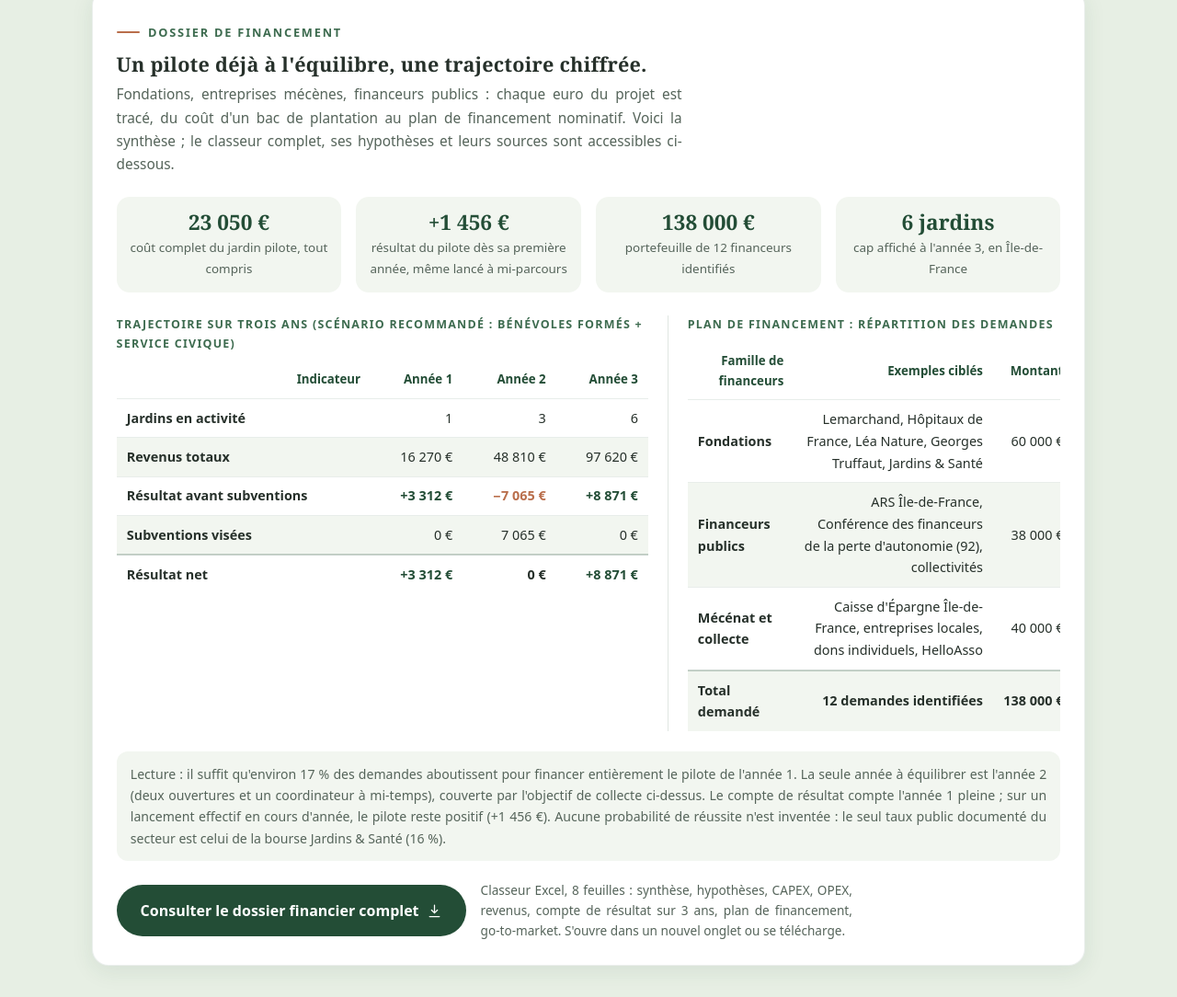
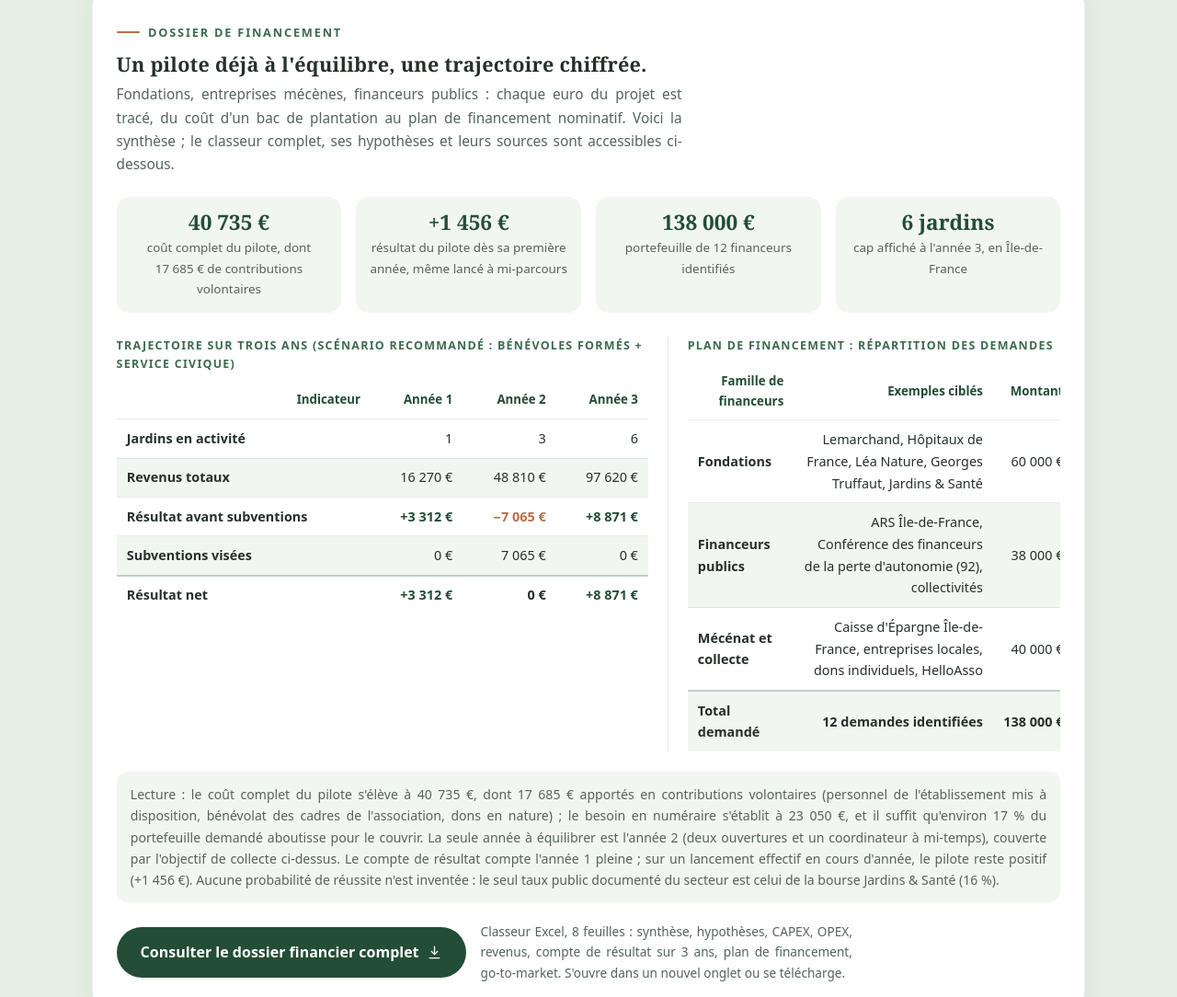
Before and after one commit to Cultivons-le-lien/Cultivonslelien, a plain HTML site: page index.html in a window 1280 px wide. Shown: the part 4426-5510 px from the top of the page at 92% size. Drawn offline with Linux system fonts and the light colour scheme.

Commit message:
Add files via upload

```diff
--- a/index.html
+++ b/index.html
@@ -644,7 +644,7 @@ section[id]{scroll-margin-top:88px}
         <h3 class="encart-titre">Un pilote déjà à l'équilibre, une trajectoire chiffrée.</h3>
         <p class="encart-chapeau">Fondations, entreprises mécènes, financeurs publics : chaque euro du projet est tracé, du coût d'un bac de plantation au plan de financement nominatif. Voici la synthèse ; le classeur complet, ses hypothèses et leurs sources sont accessibles ci-dessous.</p>
         <div class="encart-chiffres">
-          <div class="chiffre"><b>23&nbsp;050&nbsp;€</b><span>coût complet du jardin pilote, tout compris</span></div>
+          <div class="chiffre"><b>40&nbsp;735&nbsp;€</b><span>coût complet du pilote, dont 17&nbsp;685&nbsp;€ de contributions volontaires</span></div>
           <div class="chiffre"><b>+1&nbsp;456&nbsp;€</b><span>résultat du pilote dès sa première année, même lancé à mi-parcours</span></div>
           <div class="chiffre"><b>138&nbsp;000&nbsp;€</b><span>portefeuille de 12 financeurs identifiés</span></div>
           <div class="chiffre"><b>6 jardins</b><span>cap affiché à l'année 3, en Île-de-France</span></div>
@@ -680,7 +680,7 @@ section[id]{scroll-margin-top:88px}
             </table>
           </div>
         </div>
-        <p class="encart-lecture">Lecture : il suffit qu'environ 17&nbsp;% des demandes aboutissent pour financer entièrement le pilote de l'année&nbsp;1. La seule année à équilibrer est l'année 2 (deux ouvertures et un coordinateur à mi-temps), couverte par l'objectif de collecte ci-dessus. Le compte de résultat compte l'année 1 pleine ; sur un lancement effectif en cours d'année, le pilote reste positif (+1&nbsp;456&nbsp;€). Aucune probabilité de réussite n'est inventée : le seul taux public documenté du secteur est celui de la bourse Jardins &amp; Santé (16&nbsp;%).</p>
+        <p class="encart-lecture">Lecture : le coût complet du pilote s'élève à 40&nbsp;735&nbsp;€, dont 17&nbsp;685&nbsp;€ apportés en contributions volontaires (personnel de l'établissement mis à disposition, bénévolat des cadres de l'association, dons en nature) ; le besoin en numéraire s'établit à 23&nbsp;050&nbsp;€, et il suffit qu'environ 17&nbsp;% du portefeuille demandé aboutisse pour le couvrir. La seule année à équilibrer est l'année 2 (deux ouvertures et un coordinateur à mi-temps), couverte par l'objectif de collecte ci-dessus. Le compte de résultat compte l'année 1 pleine ; sur un lancement effectif en cours d'année, le pilote reste positif (+1&nbsp;456&nbsp;€). Aucune probabilité de réussite n'est inventée : le seul taux public documenté du secteur est celui de la bourse Jardins &amp; Santé (16&nbsp;%).</p>
         <div class="encart-actions">
           <a class="bouton bouton-primaire" href="assets/dossier-financier.xlsx" target="_blank" rel="noopener">Consulter le dossier financier complet<svg viewBox="0 0 24 24" fill="none" stroke="currentColor" stroke-width="1.8" stroke-linecap="round" stroke-linejoin="round" aria-hidden="true" focusable="false"><path d="M12 3v12m0 0l-4.5-4.5M12 15l4.5-4.5"/><path d="M4.5 20.5h15"/></svg></a>
           <p class="encart-format">Classeur Excel, 8 feuilles : synthèse, hypothèses, CAPEX, OPEX, revenus, compte de résultat sur 3 ans, plan de financement, go-to-market. S'ouvre dans un nouvel onglet ou se télécharge.</p>
@@ -899,6 +899,6 @@ section[id]{scroll-margin-top:88px}
 })();
 </script>
 <script type="module" src="https://static.cloudflareinsights.com/beacon.min.js/vce701823e78c4301a35b7e07294d87301792088814092" integrity="sha512-UKNk8GbxkABxKcXYuLkO16EleLGUkcvJWtpSNmExE0Too3ZaFAxTscNWEc1OdAv5/BikHawapSCaiD2XCmp+Bw==" nonce="GovYiJ/lIJuXR5DD9+DnpQ==" data-cf-beacon='{"version":"2024.11.0","token":"36b4216ae2dc4d5488c249161e71fe1e","spa":2}' crossorigin="anonymous"></script>
-<script type="module" src="https://static.cloudflareinsights.com/beacon.min.js/vce701823e78c4301a35b7e07294d87301792088814092" integrity="sha512-UKNk8GbxkABxKcXYuLkO16EleLGUkcvJWtpSNmExE0Too3ZaFAxTscNWEc1OdAv5/BikHawapSCaiD2XCmp+Bw==" nonce="IbFOUnICmGliwYzG+GuefA==" data-cf-beacon='{"version":"2024.11.0","token":"36b4216ae2dc4d5488c249161e71fe1e","spa":2}' crossorigin="anonymous"></script>
+<script type="module" src="https://static.cloudflareinsights.com/beacon.min.js/vce701823e78c4301a35b7e07294d87301792088814092" integrity="sha512-UKNk8GbxkABxKcXYuLkO16EleLGUkcvJWtpSNmExE0Too3ZaFAxTscNWEc1OdAv5/BikHawapSCaiD2XCmp+Bw==" nonce="Tz25RWRc3HjKc63Gtj1rNA==" data-cf-beacon='{"version":"2024.11.0","token":"36b4216ae2dc4d5488c249161e71fe1e","spa":2}' crossorigin="anonymous"></script>
 </body>
 </html>
```
